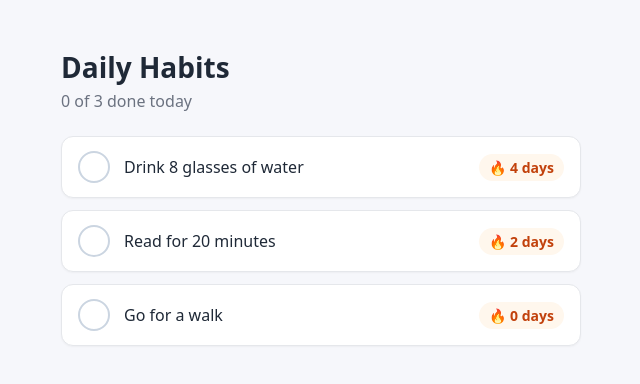
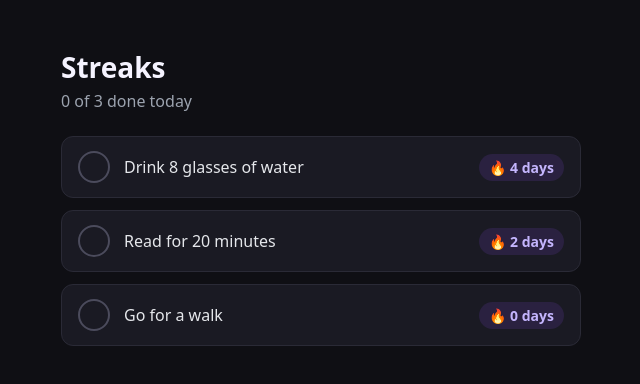
Before and after one commit to nicolasalt-shipit/shipit-demo-app, a React (Vite) app: page / in a window 1280 px wide. Shown: the top 384 px of the page, without its empty margins (319-959 px from the left). Built offline with nearby package versions, Linux system fonts and the light colour scheme.

Commit message:
The app is now dark with a violet accent, and it's called **Streaks**. That name is on the browser tab and in the headin

```diff
--- a/index.html
+++ b/index.html
@@ -3,7 +3,7 @@
   <head>
     <meta charset="UTF-8" />
     <meta name="viewport" content="width=device-width, initial-scale=1.0" />
-    <title>Habit Tracker</title>
+    <title>Streaks</title>
   </head>
   <body>
     <div id="root"></div>
--- a/src/App.css
+++ b/src/App.css
@@ -1,8 +1,8 @@
 :root {
-  color-scheme: light;
+  color-scheme: dark;
   font-family: system-ui, -apple-system, "Segoe UI", Roboto, sans-serif;
-  background: #f6f7fb;
-  color: #1f2937;
+  background: #0f0f14;
+  color: #e5e7eb;
 }
 
 body {
@@ -18,11 +18,12 @@ body {
 .header h1 {
   margin: 0;
   font-size: 1.75rem;
+  color: #f5f3ff;
 }
 
 .progress {
   margin: 0.25rem 0 1.5rem;
-  color: #6b7280;
+  color: #9ca3af;
 }
 
 .habit-list {
@@ -39,16 +40,15 @@ body {
   align-items: center;
   gap: 0.875rem;
   padding: 0.875rem 1rem;
-  background: #fff;
-  border: 1px solid #e5e7eb;
+  background: #1a1a23;
+  border: 1px solid #2a2a36;
   border-radius: 12px;
-  box-shadow: 0 1px 2px rgba(0, 0, 0, 0.04);
   transition: background 0.15s, border-color 0.15s;
 }
 
 .habit.done {
-  background: #f0fdf4;
-  border-color: #bbf7d0;
+  background: #1e1a2e;
+  border-color: #4c3a8a;
 }
 
 .check {
@@ -56,8 +56,8 @@ body {
   width: 32px;
   height: 32px;
   border-radius: 50%;
-  border: 2px solid #cbd5e1;
-  background: #fff;
+  border: 2px solid #4b4b5c;
+  background: transparent;
   color: #fff;
   font-size: 1rem;
   font-weight: 700;
@@ -66,12 +66,17 @@ body {
 }
 
 .check:hover {
-  border-color: #22c55e;
+  border-color: #8b5cf6;
+}
+
+.check:focus-visible {
+  outline: 2px solid #a78bfa;
+  outline-offset: 2px;
 }
 
 .habit.done .check {
-  background: #22c55e;
-  border-color: #22c55e;
+  background: #8b5cf6;
+  border-color: #8b5cf6;
 }
 
 .name {
@@ -79,7 +84,7 @@ body {
 }
 
 .habit.done .name {
-  color: #6b7280;
+  color: #8b8b9a;
   text-decoration: line-through;
 }
 
@@ -87,8 +92,8 @@ body {
   flex: none;
   font-size: 0.875rem;
   font-weight: 600;
-  color: #c2410c;
-  background: #fff7ed;
+  color: #c4b5fd;
+  background: #2a2140;
   padding: 0.25rem 0.625rem;
   border-radius: 999px;
 }
--- a/src/App.tsx
+++ b/src/App.tsx
@@ -33,7 +33,7 @@ export function App() {
   return (
     <main className="app">
       <header className="header">
-        <h1>Daily Habits</h1>
+        <h1>Streaks</h1>
         <p className="progress">
           {doneCount} of {habits.length} done today
         </p>
```
